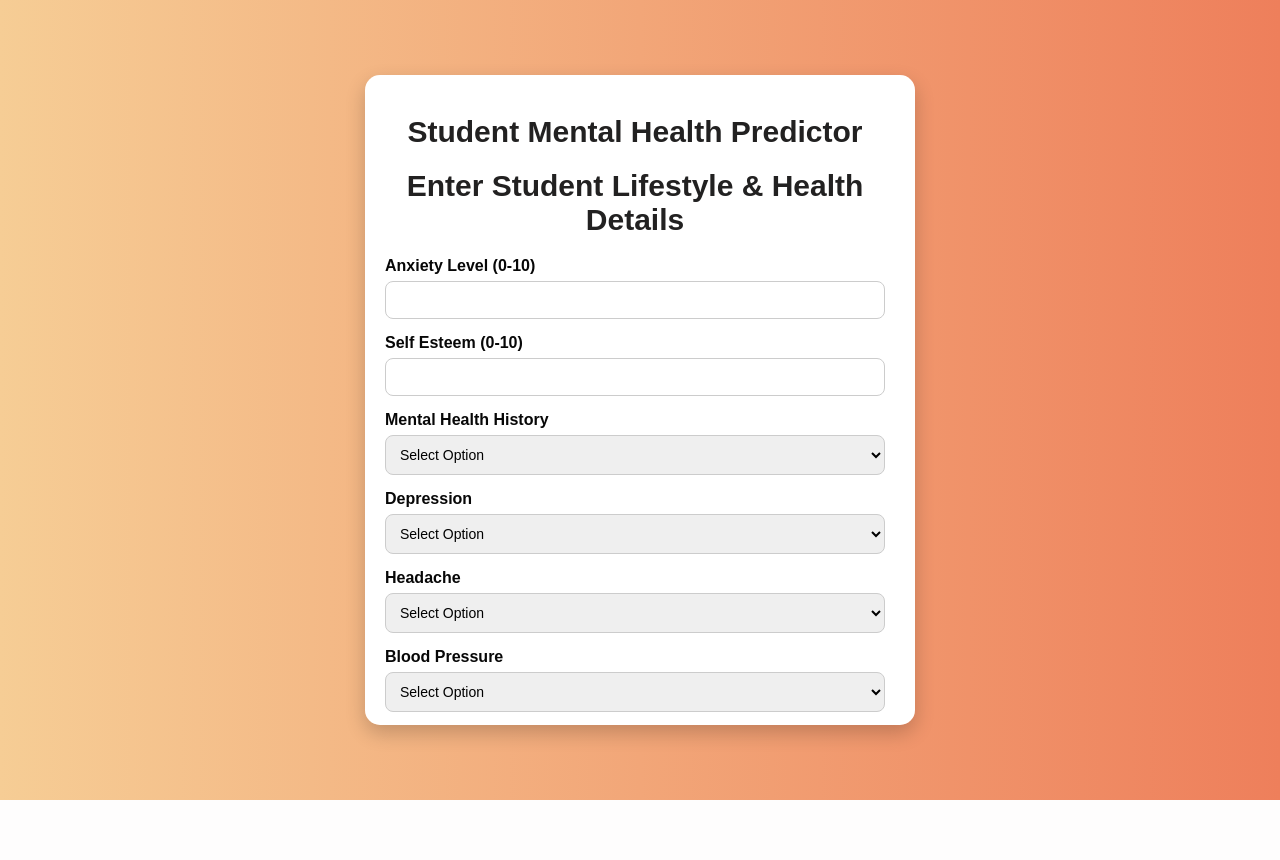
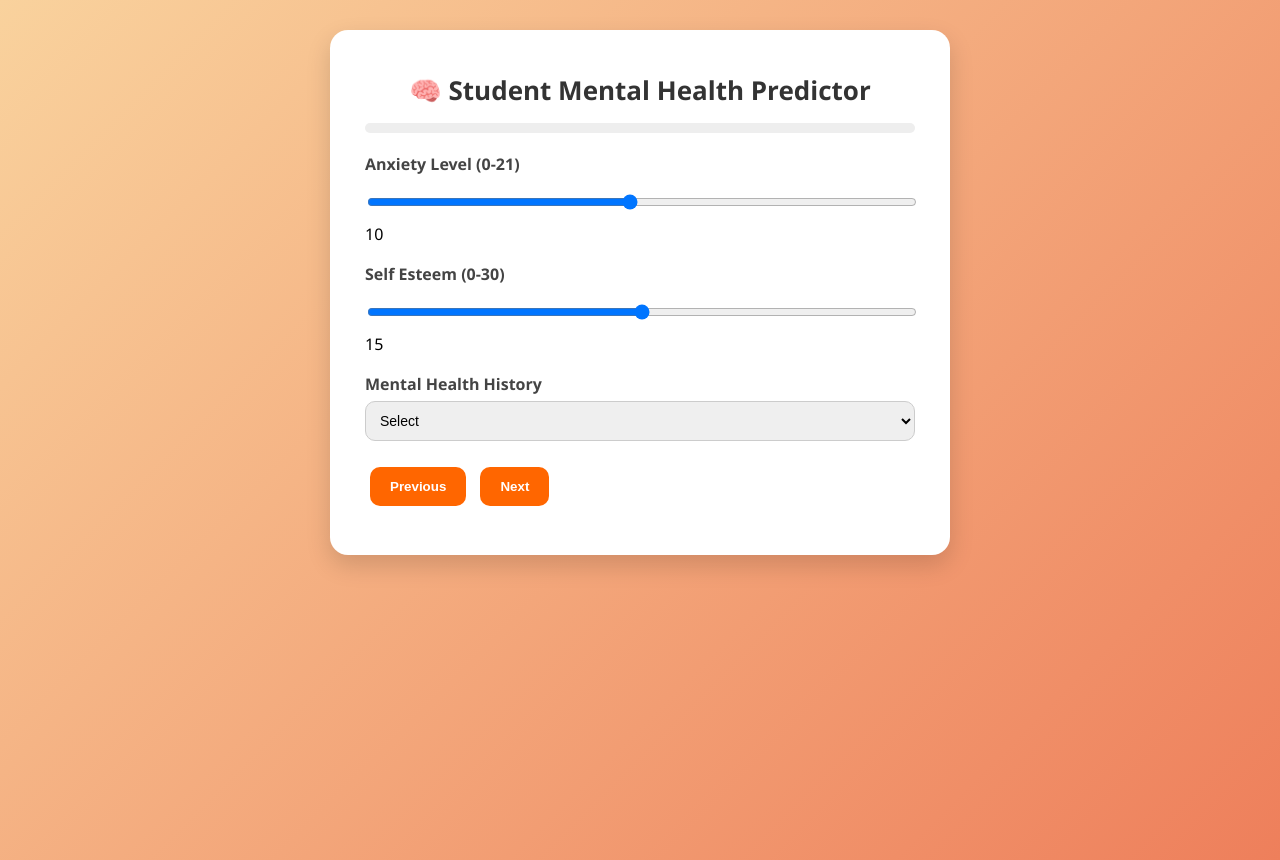
Before and after one commit to Aniket-8314/Student_Stress_Management, a Flask app: page /predictdata in a window 1280 px wide. Before the commit the page ends 800 px from the top, so only its background shows below. Run offline with Flask 3, Linux system fonts and the light colour scheme.

```diff
--- a/app.py
+++ b/app.py
@@ -1,3 +1,4 @@
+import logging
 from flask import Flask, request, render_template
 import numpy as np
 import pandas as pd
@@ -17,48 +18,59 @@ def index():
 
 @app.route('/predictdata', methods=['GET', 'POST'])
 def predict_datapoint():
-    if request.method == 'GET':
-        return render_template('home.html')
-    else:
-        # Collect all form inputs
-        data = CustomData(
-            anxiety_level=request.form.get('anxiety_level'),
-            self_esteem=request.form.get('self_esteem'),
-            mental_health_history=request.form.get('mental_health_history'),
-            depression=request.form.get('depression'),
-            headache=request.form.get('headache'),
-            blood_pressure=request.form.get('blood_pressure'),
-            sleep_quality=request.form.get('sleep_quality'),
-            breathing_problem=request.form.get('breathing_problem'),
-            noise_level=request.form.get('noise_level'),
-            living_conditions=request.form.get('living_conditions'),
-            safety=request.form.get('safety'),
-            basic_needs=request.form.get('basic_needs'),
-            academic_performance=request.form.get('academic_performance'),
-            study_load=request.form.get('study_load'),
-            teacher_student_relationship=request.form.get('teacher_student_relationship'),
-            future_career_concerns=request.form.get('future_career_concerns'),
-            social_support=request.form.get('social_support'),
-            peer_pressure=request.form.get('peer_pressure'),
-            extracurricular_activities=request.form.get('extracurricular_activities'),
-            bullying=request.form.get('bullying')
-        )
+    try:
+        if request.method == 'GET':
+            return render_template('home.html')
+        else:
+            # Collect all form inputs
+            data = CustomData(
+                anxiety_level=request.form.get('anxiety_level'),
+                self_esteem=request.form.get('self_esteem'),
+                mental_health_history=request.form.get('mental_health_history'),
+                depression=request.form.get('depression'),
+                headache=request.form.get('headache'),
+                blood_pressure=request.form.get('blood_pressure'),
+                sleep_quality=request.form.get('sleep_quality'),
+                breathing_problem=request.form.get('breathing_problem'),
+                noise_level=request.form.get('noise_level'),
+                living_conditions=request.form.get('living_conditions'),
+                safety=request.form.get('safety'),
+                basic_needs=request.form.get('basic_needs'),
+                academic_performance=request.form.get('academic_performance'),
+                study_load=request.form.get('study_load'),
+                teacher_student_relationship=request.form.get('teacher_student_relationship'),
+                future_career_concerns=request.form.get('future_career_concerns'),
+                social_support=request.form.get('social_support'),
+                peer_pressure=request.form.get('peer_pressure'),
+                extracurricular_activities=request.form.get('extracurricular_activities'),
+                bullying=request.form.get('bullying')
+            )
 
-        # Convert to dataframe
-        pred_df = data.get_data_as_data_frame()
-        print(pred_df)
-        print("Before Prediction")
+            # Convert to dataframe
+            pred_df = data.get_data_as_data_frame()
+            print(pred_df)
+            print("Before Prediction")
 
-        # Run prediction
-        predict_pipeline = PredictPipeline()
-        print("Mid Prediction")
-        results = predict_pipeline.predict(pred_df)
-        print("After Prediction")
+            # Run prediction
+            predict_pipeline = PredictPipeline()
+            print("Mid Prediction")
+            results = predict_pipeline.predict(pred_df)[0]
+            print("After Prediction")
 
-        # Return prediction result
-        print(results)
-        return render_template('home.html', results=results)
+            # Return prediction result
+            print(results)
+            if results<0.66:
+                output="low"
+            elif results<1.32:
+                output="Moderate"
+            else :
+                output="High"
 
+            return render_template('home.html', results=output)
+
+    except Exception as e:
+        logging.info(f"Error during prediction: {e}")
+        return render_template('home.html', results="Error: Invalid input")
 
 if __name__ == "__main__":
     app.run(host="0.0.0.0", debug=True)
--- a/templates/home.html
+++ b/templates/home.html
@@ -3,297 +3,312 @@
     <title>Student Mental Health Predictor</title>
     <style>
         body {
-                font-family: Arial, sans-serif;
-                background: linear-gradient(to right, #f6cd95, #ee7f5b);
+            font-family: 'Segoe UI', sans-serif;
+            background: linear-gradient(135deg, #f9d29d, #ee7f5b);
+            margin: 0;
             display: flex;
             justify-content: center;
-                align-items: center;
-                height: auto;
+            align-items: flex-start;
+            min-height: 100vh;
+            padding: 30px;
         }
 
-            .login {
-                background: white;
-                border-radius: 15px;
-                box-shadow: 0 8px 20px rgba(0,0,0,0.2);
-                width: 500px;
-                text-align: center;
-                padding: 20px 30px 30px 20px;
-                height: 600px;
-                overflow-y: auto;
+        .container {
+            background: #fff;
+            border-radius: 18px;
+            box-shadow: 0 10px 25px rgba(0,0,0,0.15);
+            width: 550px;
+            max-width: 95%;
+            padding: 25px 35px;
         }
 
+        h1 {
+            text-align: center;
+            font-size: 26px;
+            color: #333;
+            margin-bottom: 15px;
+        }
 
-            .login h1 {
-                color: #222121;
-                font-size: 30px;
-                margin-bottom: 20px;
+        .step {
+            display: none;
+        }
+
+        .step.active {
+            display: block;
+            animation: fadeIn 0.5s ease-in-out;
         }
 
         .mb-3 {
-                margin-bottom: 15px;
-                text-align: left;
+            margin-bottom: 18px;
         }
 
         label {
             font-weight: bold;
             display: block;
             margin-bottom: 6px;
-                color: #070707;
+            color: #444;
         }
 
-            select, input[type="number"], .btn {
+        select, input[type="number"], input[type="range"] {
             width: 100%;
             padding: 10px;
-                border-radius: 8px;
+            border-radius: 10px;
             border: 1px solid #ccc;
-                outline: none;
+            font-size: 14px;
             transition: 0.3s;
-                font-size: 14px;
         }
 
-            select:focus, input[type="number"]:focus {
+        input[type="range"] {
+            cursor: pointer;
+        }
+
+        select:focus, input:focus {
             border-color: #ff6600;
             box-shadow: 0 0 6px rgba(255,102,0,0.5);
         }
 
         .btn {
             background: #ff6600;
-                color: white;
+            color: #fff;
+            border: none;
+            border-radius: 10px;
+            padding: 12px 20px;
             cursor: pointer;
-                border: none;
             font-weight: bold;
+            margin: 8px 5px;
+            transition: 0.3s;
         }
 
         .btn:hover {
             background: #cc5200;
         }
 
-            h2 {
-                margin-top: 20px;
-                color: #222;
-                font-size: 18px;
-                background: #f9f9f9;
-                padding: 12px;
+        .progress-bar {
+            height: 10px;
+            background: #eee;
             border-radius: 10px;
+            margin-bottom: 20px;
+            overflow: hidden;
         }
+
+        .progress {
+            height: 10px;
+            width: 0;
+            background: #ff6600;
+            transition: width 0.4s ease;
+        }
+
         .result-box {
             margin-top: 20px;
             padding: 20px;
             border-radius: 12px;
-                background: #f9f9f9;
-                border: 2px solid #ff6600;
             text-align: center;
             font-size: 18px;
             font-weight: bold;
-                color: #333;
-                box-shadow: 0 4px 12px rgba(0,0,0,0.1);
         }
 
-            .result-box span {
-                color: #ff6600;
-                font-size: 20px;
+        .low { background: #d4edda; color: #155724; border: 2px solid #28a745; }
+        .medium { background: #fff3cd; color: #856404; border: 2px solid #ffc107; }
+        .high { background: #f8d7da; color: #721c24; border: 2px solid #dc3545; }
+
+        @keyframes fadeIn {
+            from {opacity: 0;}
+            to {opacity: 1;}
         }
-
     </style>
 </head>
 <body>
 
-        <div class="login">
-        <h1>Student Mental Health Predictor</h1>
+<div class="container">
+    <h1>🧠 Student Mental Health Predictor</h1>
+
+    <div class="progress-bar">
+        <div class="progress" id="progress"></div>
+    </div>
 
     <form action="{{ url_for('predict_datapoint')}}" method="post">
-            <h1>
-                <legend>Enter Student Lifestyle & Health Details</legend>
-            </h1>
 
-            <!-- Example numeric fields -->
+        <!-- STEP 1 -->
+        <div class="step active">
             <div class="mb-3">
-                <label>Anxiety Level (0-10)</label>
-                <input class="form-control" type="number" name="anxiety_level" min="0" max="10" required>
+                <label>Anxiety Level (0-21)</label>
+                <input type="range" name="anxiety_level" min="0" max="21" value="10" oninput="this.nextElementSibling.value = this.value">
+                <output>10</output>
+            </div>
+            <div class="mb-3">
+                <label>Self Esteem (0-30)</label>
+                <input type="range" name="self_esteem" min="0" max="30" value="15" oninput="this.nextElementSibling.value = this.value">
+                <output>15</output>
+            </div>
+            <div class="mb-3">
+                <label>Mental Health History</label>
+                <select name="mental_health_history" required>
+                    <option disabled selected value="">Select</option>
+                    <option value="1">Yes</option>
+                    <option value="0">No</option>
+                </select>
+            </div>
         </div>
 
+        <!-- STEP 2 -->
+        <div class="step">
             <div class="mb-3">
-                <label>Self Esteem (0-10)</label>
-                <input class="form-control" type="number" name="self_esteem" min="0" max="10" required>
+                <label>Depression (0-27)</label>
+                <input type="range" name="depression" min="0" max="27" value="12" oninput="this.nextElementSibling.value = this.value">
+                <output>12</output>
+            </div>
+            <div class="mb-3">
+                <label>Headache</label>
+                <select name="headache" required>
+                    <option disabled selected value="">Select</option>
+                    <option value="0">Never</option>
+                    <option value="1">Rarely</option>
+                    <option value="2">Sometimes</option>
+                    <option value="3">Frequent</option>
+                    <option value="4">Always</option>
+                    <option value="5">Serious</option>
+                </select>
+            </div>
+            <div class="mb-3">
+                <label>Blood Pressure</label>
+                <select name="blood_pressure" required>
+                    <option disabled selected value="">Select</option>
+                    <option value="1">High</option>
+                    <option value="2">Normal</option>
+                    <option value="3">Low</option>
+                </select>
+            </div>
         </div>
 
+        <div class="step">
             <div class="mb-3">
-                <label>Mental Health History</label>
-                <select class="form-control" name="mental_health_history" required>
-                    <option selected disabled value="">Select Option</option>
-                    <option value="yes">Yes</option>
-                    <option value="no">No</option>
-                </select>
-            </div>
-
-            <div class="mb-3">
-                <label>Depression</label>
-                <select class="form-control" name="depression" required>
-                    <option selected disabled value="">Select Option</option>
-                    <option value="yes">Yes</option>
-                    <option value="no">No</option>
-                </select>
-            </div>
-
-            <div class="mb-3">
-                <label>Headache</label>
-                <select class="form-control" name="headache" required>
-                    <option selected disabled value="">Select Option</option>
-                    <option value="frequent">Frequent</option>
-                    <option value="sometimes">Sometimes</option>
-                    <option value="rarely">Rarely</option>
-                    <option value="never">Never</option>
-                </select>
-            </div>
-
-            <div class="mb-3">
-                <label>Blood Pressure</label>
-                <select class="form-control" name="blood_pressure" required>
-                    <option selected disabled value="">Select Option</option>
-                    <option value="high">High</option>
-                    <option value="normal">Normal</option>
-                    <option value="low">Low</option>
-                </select>
-            </div>
-
-            <div class="mb-3">
-                <label>Sleep Quality (0-10)</label>
-                <input class="form-control" type="number" name="sleep_quality" min="0" max="10" required>
+                <label>Sleep Quality (0-5)</label>
+                <input class="form-control" type="number" name="sleep_quality" min="0" max="5" required>
             </div>
 
             <div class="mb-3">
                 <label>Breathing Problem</label>
                 <select class="form-control" name="breathing_problem" required>
                     <option selected disabled value="">Select Option</option>
-                    <option value="yes">Yes</option>
-                    <option value="no">No</option>
+                    <option value="1">Yes</option>
+                    <option value="0">No</option>
                 </select>
             </div>
 
             <div class="mb-3">
-                <label>Noise Level</label>
-                <select class="form-control" name="noise_level" required>
-                    <option selected disabled value="">Select Option</option>
-                    <option value="high">High</option>
-                    <option value="moderate">Moderate</option>
-                    <option value="low">Low</option>
-                </select>
+                <label>Noise Level(0-5)</label>
+                <input class="form-control" type="number" name="noise_level" min="0" max="5" required>
             </div>
 
             <div class="mb-3">
-                <label>Living Conditions</label>
-                <select class="form-control" name="living_conditions" required>
-                    <option selected disabled value="">Select Option</option>
-                    <option value="poor">Poor</option>
-                    <option value="average">Average</option>
-                    <option value="good">Good</option>
-                </select>
+                <label>Living Conditions(0-5)</label>
+                <input class="form-control" type="number" name="living_conditions" min="0" max="5" required>
+            </div>
+        </div>
+
+        <div class="step">
+            <div class="mb-3">
+                <label>Safety(0-5)</label>
+                <input class="form-control" type="number" name="safety" min="0" max="5" required>
             </div>
 
             <div class="mb-3">
-                <label>Safety</label>
-                <select class="form-control" name="safety" required>
-                    <option selected disabled value="">Select Option</option>
-                    <option value="unsafe">Unsafe</option>
-                    <option value="average">Average</option>
-                    <option value="safe">Safe</option>
-                </select>
+                <label>Basic Needs(0-5)</label>
+                <input class="form-control" type="number" name="basic_needs" min="0" max="5" required>
             </div>
 
             <div class="mb-3">
-                <label>Basic Needs</label>
-                <select class="form-control" name="basic_needs" required>
-                    <option selected disabled value="">Select Option</option>
-                    <option value="not_met">Not Met</option>
-                    <option value="partially_met">Partially Met</option>
-                    <option value="met">Met</option>
-                </select>
+                <label>Academic Performance (0-5)</label>
+                <input class="form-control" type="number" name="academic_performance" min="0" max="5" required>
             </div>
 
             <div class="mb-3">
-                <label>Academic Performance (0-10)</label>
-                <input class="form-control" type="number" name="academic_performance" min="0" max="10" required>
+                <label>Study Load(0-5)</label>
+                <input class="form-control" type="number" name="study_load" min="0" max="5" required>
+            </div>
+        </div>
+
+        <div class="step">
+            <div class="mb-3">
+                <label>Teacher-Student Relationship(0-5)</label>
+                <input class="form-control" type="number" name="teacher_student_relationship" min="0" max="5" required>
             </div>
 
             <div class="mb-3">
-                <label>Study Load</label>
-                <select class="form-control" name="study_load" required>
-                    <option selected disabled value="">Select Option</option>
-                    <option value="light">Light</option>
-                    <option value="moderate">Moderate</option>
-                    <option value="heavy">Heavy</option>
-                </select>
-            </div>
-
-            <div class="mb-3">
-                <label>Teacher-Student Relationship</label>
-                <select class="form-control" name="teacher_student_relationship" required>
-                    <option selected disabled value="">Select Option</option>
-                    <option value="poor">Poor</option>
-                    <option value="average">Average</option>
-                    <option value="good">Good</option>
-                </select>
-            </div>
-
-            <div class="mb-3">
-                <label>Future Career Concerns</label>
-                <select class="form-control" name="future_career_concerns" required>
-                    <option selected disabled value="">Select Option</option>
-                    <option value="high">High</option>
-                    <option value="moderate">Moderate</option>
-                    <option value="low">Low</option>
-                </select>
+                <label>Future Career Concerns(0-5)</label>
+                <input class="form-control" type="number" name="future_career_concerns" min="0" max="5" required>
             </div>
 
             <div class="mb-3">
                 <label>Social Support</label>
                 <select class="form-control" name="social_support" required>
                     <option selected disabled value="">Select Option</option>
-                    <option value="low">Low</option>
-                    <option value="moderate">Moderate</option>
-                    <option value="strong">Strong</option>
+                    <option value="0">No support</option>
+                    <option value="1">Low</option>
+                    <option value="2">Moderate</option>
+                    <option value="3">Strong</option>
                 </select>
+            </div>
+        </div>
+
+        <div class="step">
+            <div class="mb-3">
+                <label>Peer Pressure(0-5)</label>
+                <input class="form-control" type="number" name="peer_pressure" min="0" max="5" required>
             </div>
 
             <div class="mb-3">
-                <label>Peer Pressure</label>
-                <select class="form-control" name="peer_pressure" required>
-                    <option selected disabled value="">Select Option</option>
-                    <option value="high">High</option>
-                    <option value="moderate">Moderate</option>
-                    <option value="low">Low</option>
-                </select>
+                <label>Extracurricular Activities(0-5)</label>
+                <input class="form-control" type="number" name="extracurricular_activities" min="0" max="5" required>
             </div>
 
             <div class="mb-3">
-                <label>Extracurricular Activities</label>
-                <select class="form-control" name="extracurricular_activities" required>
-                    <option selected disabled value="">Select Option</option>
-                    <option value="yes">Yes</option>
-                    <option value="no">No</option>
-                </select>
+                <label>Bullying(0-5)</label>
+                <input class="form-control" type="number" name="bullying" min="0" max="5" required>
             </div>
+        </div>
+        <!-- Add more grouped steps (Sleep, Lifestyle, Academic, Social, etc.) -->
 
-            <div class="mb-3">
-                <label>Bullying</label>
-                <select class="form-control" name="bullying" required>
-                    <option selected disabled value="">Select Option</option>
-                    <option value="yes">Yes</option>
-                    <option value="no">No</option>
-                </select>
-            </div>
-
-            <div class="mb-3">
-                <input class="btn" type="submit" value="Predict Mental Health Status" />
+        <div class="buttons">
+            <button type="button" class="btn" onclick="prevStep()">Previous</button>
+            <button type="button" class="btn" onclick="nextStep()">Next</button>
+            <input type="submit" class="btn" value="Predict" style="display:none" id="submitBtn">
         </div>
     </form>
 
     {% if results %}
-        <div class="result-box">
-            Prediction Result: <span>{{ results }}</span>
+    <div class="result-box {% if results == 'Low' %}low{% elif results == 'Moderate' %}medium{% else %}high{% endif %}">
+        Your Stress Level is: <span>{{ results }}</span>
     </div>
     {% endif %}
+</div>
 
-    </div>
+<script>
+    let currentStep = 0;
+    const steps = document.querySelectorAll(".step");
+    const progress = document.getElementById("progress");
+    const submitBtn = document.getElementById("submitBtn");
+
+    function showStep(index) {
+        steps.forEach((step, i) => step.classList.toggle("active", i === index));
+        progress.style.width = ((index + 1) / steps.length) * 100 + "%";
+        submitBtn.style.display = (index === steps.length - 1) ? "inline-block" : "none";
+    }
+
+    function nextStep() {
+        if (currentStep < steps.length - 1) {
+            currentStep++;
+            showStep(currentStep);
+        }
+    }
+
+    function prevStep() {
+        if (currentStep > 0) {
+            currentStep--;
+            showStep(currentStep);
+        }
+    }
+</script>
+
 </body>
 </html>
```
Also changed, not shown: src/components/data_transformation.py (+11 -2 lines), templates/rough.html (added, +258 -0 lines), src/components/data_ingestion.py (line endings or trailing spaces), 2 other files. Lines whose indentation alone changed are shown as unchanged.
